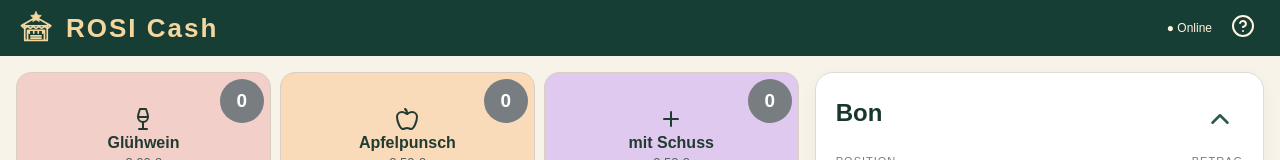
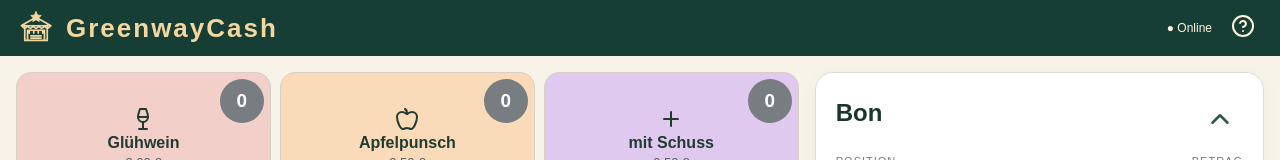
Before and after one commit to mgbsrose/GreenwayCash, a Next.js app: page / in a window 1280 px wide. Shown: the top 160 px of the page. Built offline with nearby package versions, Linux system fonts and the light colour scheme.

Commit message:
chore: rebrand ROSI Cash as GreenwayCash

```diff
--- a/public/sw.js
+++ b/public/sw.js
@@ -1,7 +1,7 @@
-// Offline cache for ROSI Cash v1.0.
+// Offline cache for GreenwayCash v1.0.
 // Network-first navigation lets online clients receive new deployments;
 // cached assets and the app shell remain available without connectivity.
-const CACHE = 'rosi-cash-v1.0';
+const CACHE = 'greenwaycash-v1.0';
 const SHELL = ['/', '/manifest.webmanifest', '/icons/icon.svg'];
 
 self.addEventListener('install', (event) => {
--- a/src/app/layout.tsx
+++ b/src/app/layout.tsx
@@ -2,11 +2,11 @@ import type { Metadata, Viewport } from 'next';
 import './styles.css';
 
 export const metadata: Metadata = {
-  title: 'ROSI Cash',
+  title: 'GreenwayCash',
   description: 'Offlinefähige Weihnachtsmarkt-Rechenhilfe',
   appleWebApp: {
     capable: true,
-    title: 'ROSI Cash',
+    title: 'GreenwayCash',
     statusBarStyle: 'default',
   },
 };
--- a/src/app/manifest.ts
+++ b/src/app/manifest.ts
@@ -4,8 +4,8 @@ export const dynamic = 'force-static';
 
 export default function manifest(): MetadataRoute.Manifest {
   return {
-    name: 'ROSI Cash',
-    short_name: 'ROSI Cash',
+    name: 'GreenwayCash',
+    short_name: 'GreenwayCash',
     description: 'Die Weihnachtsmarkt-Rechenhilfe',
     start_url: '/',
     display: 'standalone',
--- a/src/app/page.tsx
+++ b/src/app/page.tsx
@@ -147,7 +147,7 @@ export default function Home() {
         <div className="brand">
           <img className="brand-icon" src="/icons/market-stall.svg" alt="" />
           <div>
-            <strong>ROSI Cash</strong>
+            <strong>GreenwayCash</strong>
           </div>
         </div>
         <div className="header-actions">
@@ -344,7 +344,7 @@ export default function Home() {
         <div className="overlay" onClick={() => setHelp(false)}>
           <section className="dialog" onClick={(event) => event.stopPropagation()}>
             <div className="dialog-head">
-              <h2>So funktioniert ROSI Cash</h2>
+              <h2>So funktioniert GreenwayCash</h2>
               <button className="icon-btn" onClick={() => setHelp(false)}>
                 <X />
               </button>
--- a/src/config/register.json
+++ b/src/config/register.json
@@ -1,5 +1,5 @@
 {
-  "name": "ROSI Cash",
+  "name": "GreenwayCash",
   "depositCents": 200,
   "longPressMs": 600,
   "clearPressMs": 1200,
```
Also changed, not shown: package.json (+22 -1 lines), 3 other files (tests, documents, lock files or other folders).
